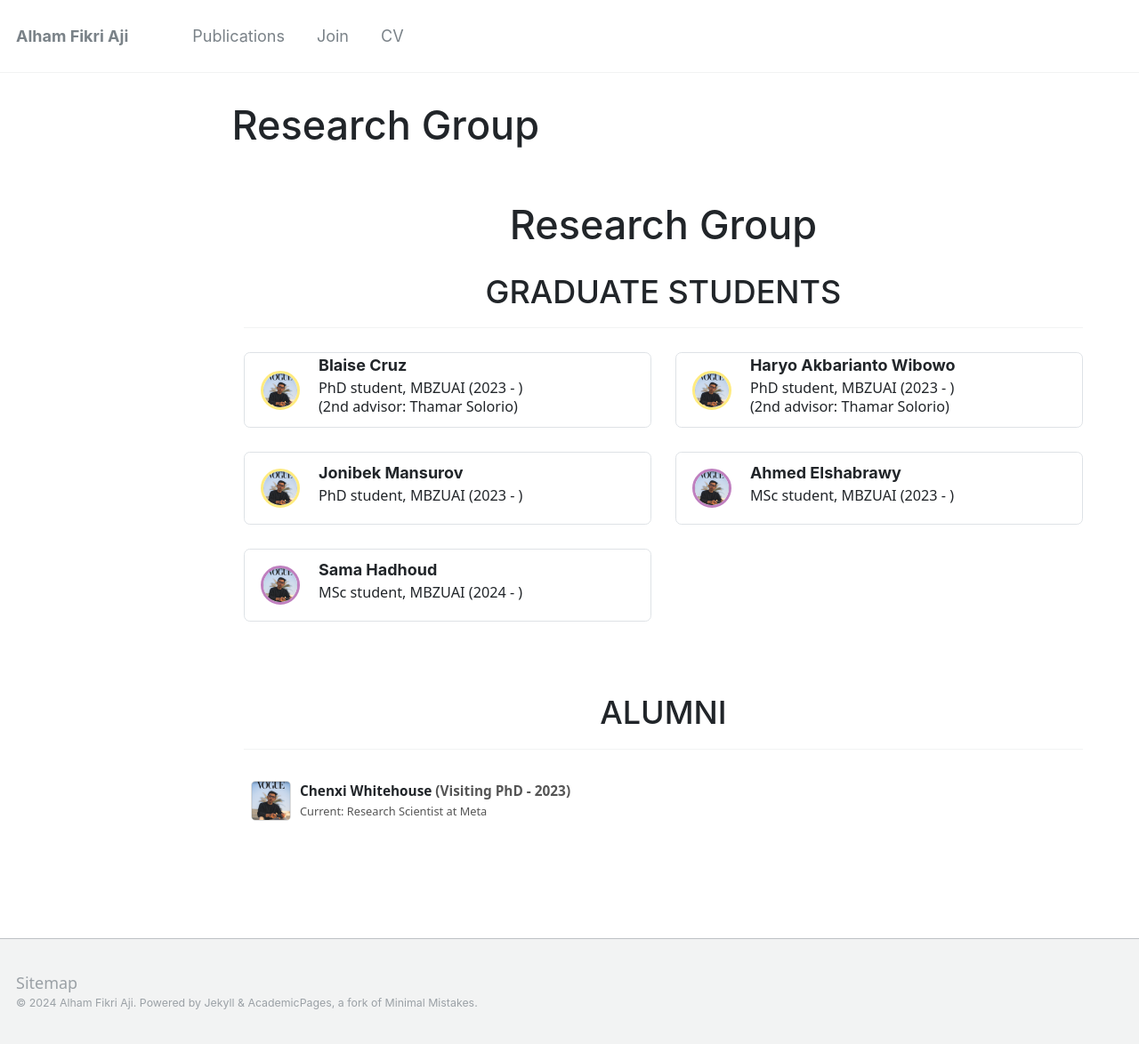
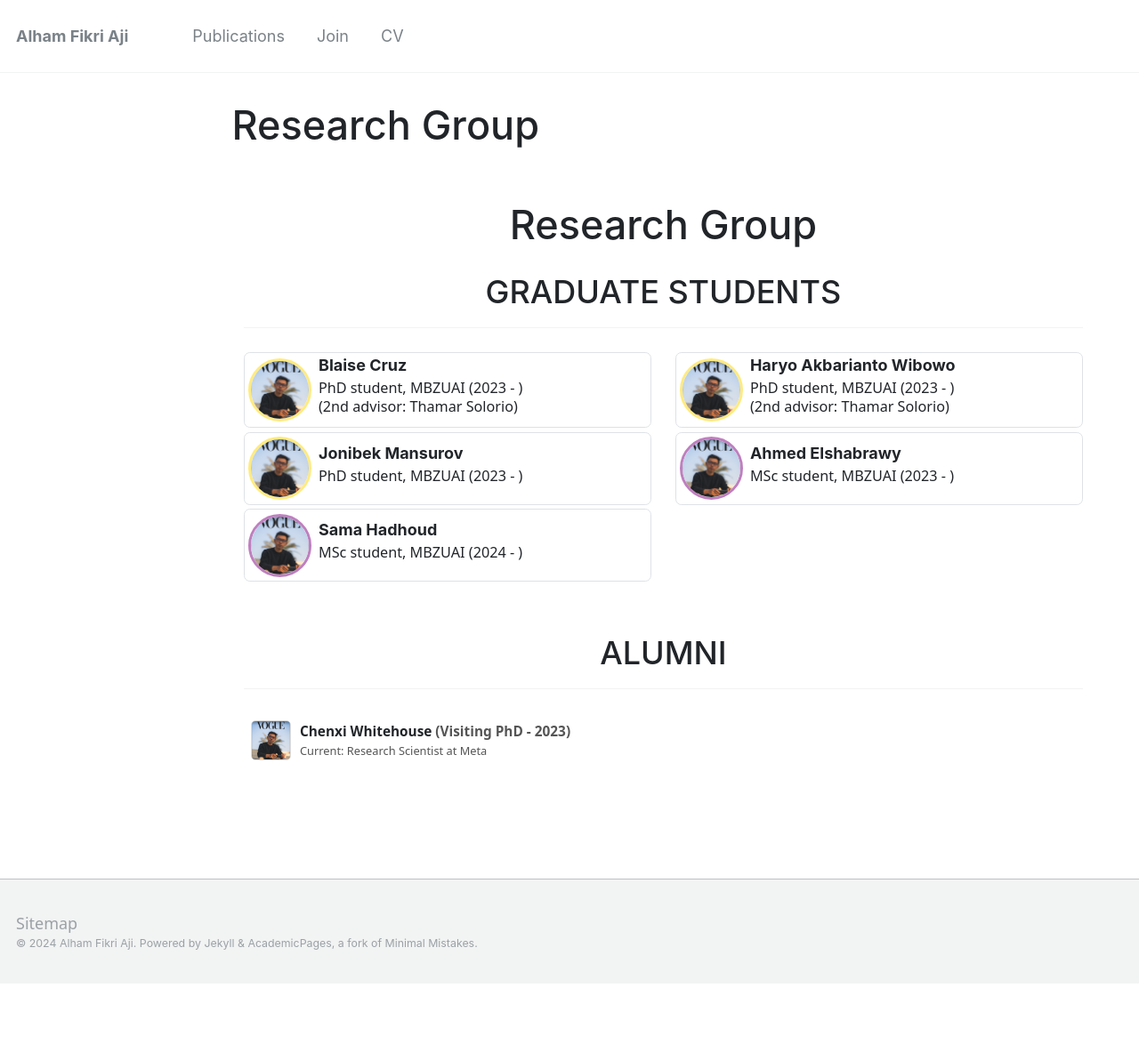
Before and after one commit to afaji/afaji.github.io, a Jekyll site: the page built from _pages/groupside.html, in a window 1280 px wide. Shown: the whole page at 89% size. Built offline with Jekyll 4.4.1, drawn with Linux system fonts in a browser that asks for light colours; after the commit the page ends 1106 px from its top, so only the background shows below that.

Commit message:
Update person_card_side.html

```diff
--- a/_includes/person_card_side.html
+++ b/_includes/person_card_side.html
@@ -1,7 +1,7 @@
-<div class="col-12 col-md-6 mb-4">
+<div class="col-12 col-md-6 mb-1">
   <div class="card d-flex flex-row align-items-center border category-{{ person.category | downcase }}">
     <!-- Photo Section -->
-    <div class="photo-container p-3">
+    <div class="photo-container p-1">
       <img src="{{ person.photo }}" class="photo img-fluid rounded-circle" alt="{{ person.name }}">
     </div>
     <!-- Content Section -->
```
